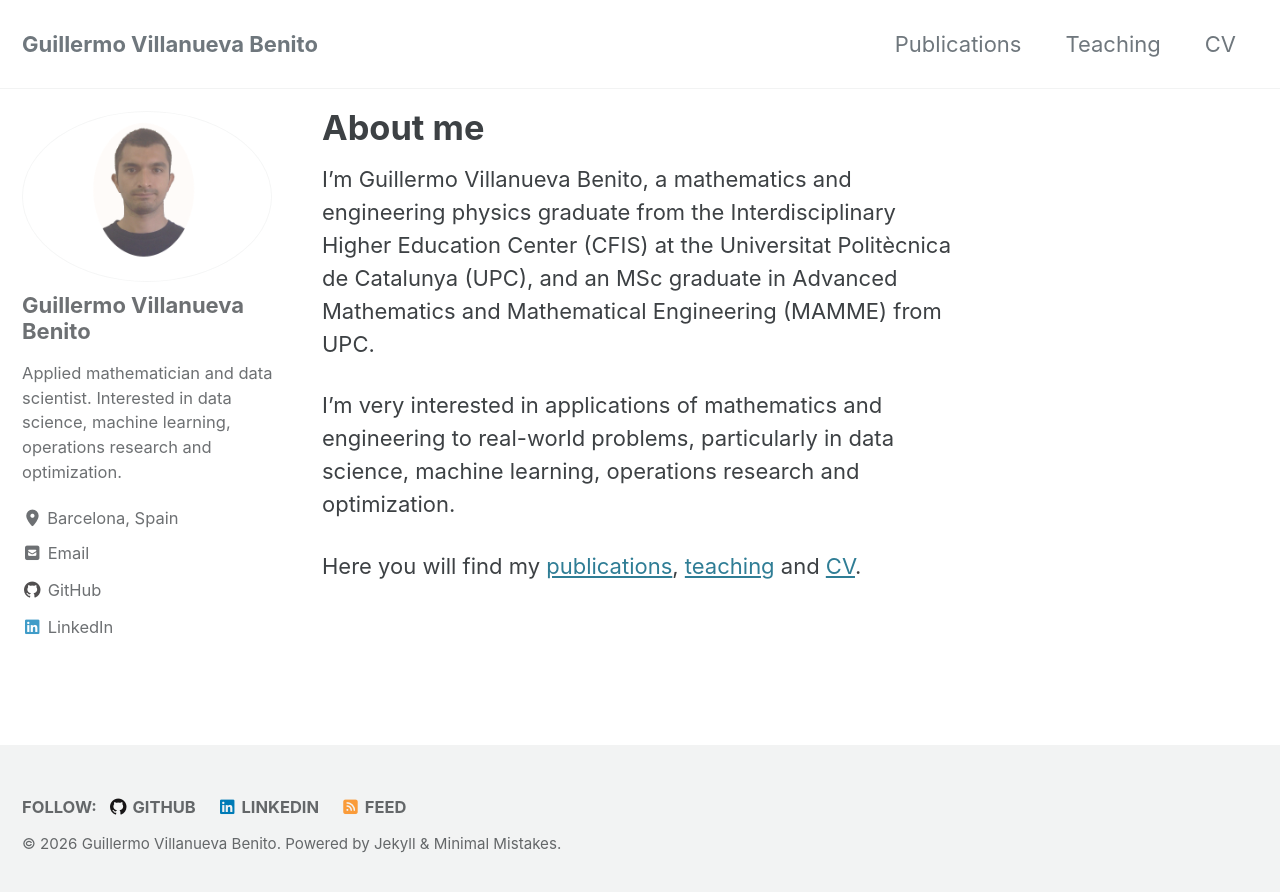
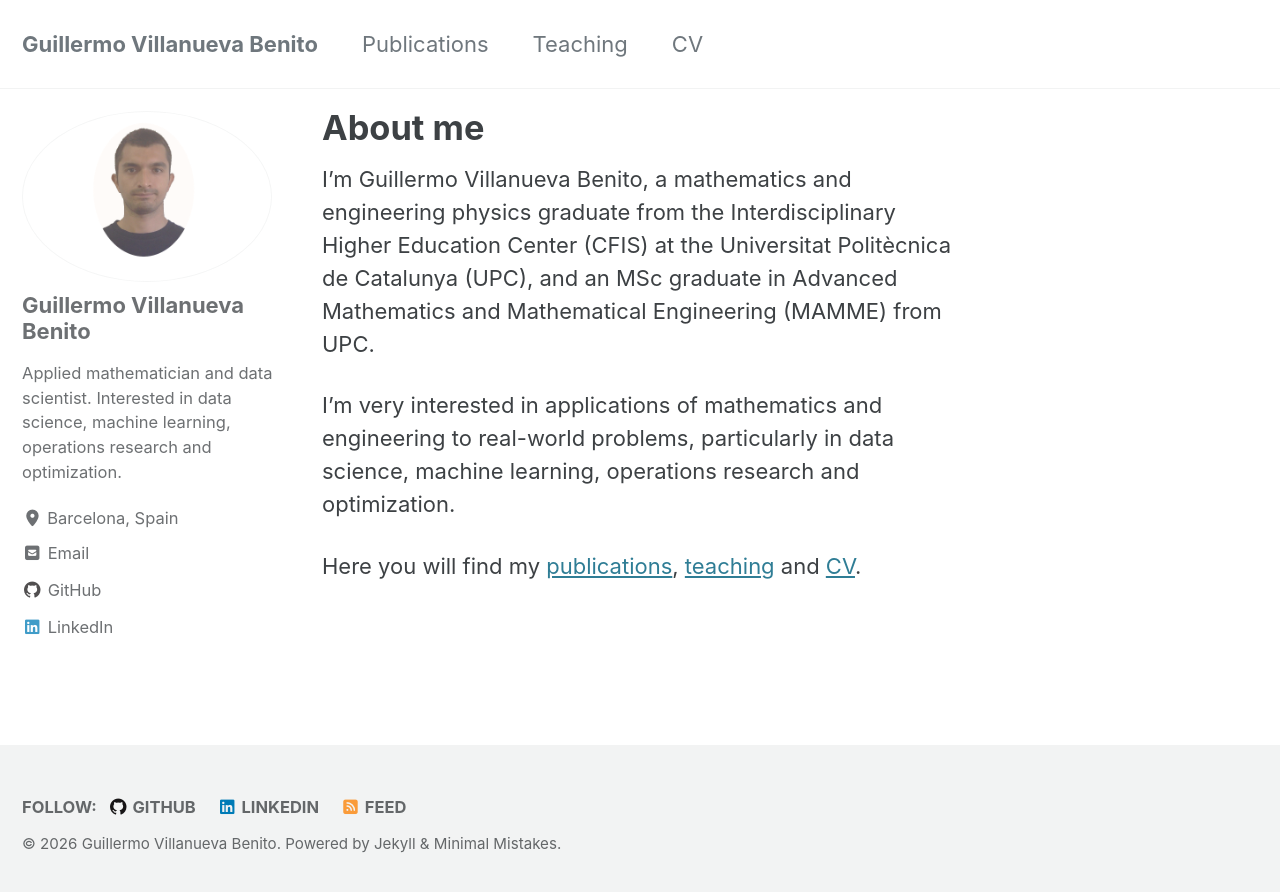
Before and after one commit to guillermovillanuevabenito/guillermovillanuevabenito.github.io, a Jekyll site: the page built from index.md, in a window 1280 px wide. Shown: the top 892 px of the page. Built offline with Jekyll 4.4.1, drawn with Linux system fonts in a browser that asks for light colours; cached includes are drawn as plain includes.

Commit message:
Align the top menu to the left

```diff
--- a/assets/css/main.scss
+++ b/assets/css/main.scss
@@ -11,3 +11,7 @@
 .author__avatar img {
   max-width: 250px; // theme default: 175px
 }
+
+.greedy-nav .visible-links {
+  justify-content: flex-start; // menu on the left, right after the site title (theme default: right)
+}
```
